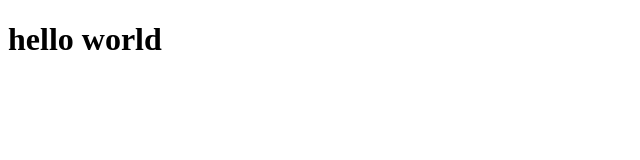
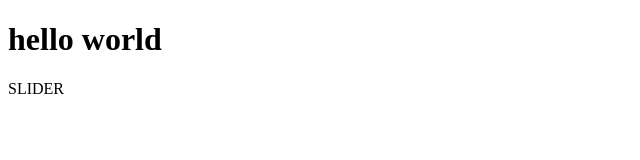
Before and after one commit to DmitrijPerejro/test-repos, a website: page index.html in a window 1280 px wide. Shown: the full height of the page, 0-640 px from the left. Drawn offline with Linux system fonts and the light colour scheme.

Commit message:
add section slider

```diff
--- a/index.html
+++ b/index.html
@@ -10,5 +10,8 @@
   <h1>
     hello world
   </h1>
+  <section>
+    SLIDER
+  </section>
 </body>
 </html>
```
